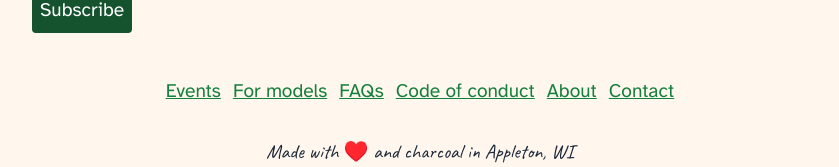
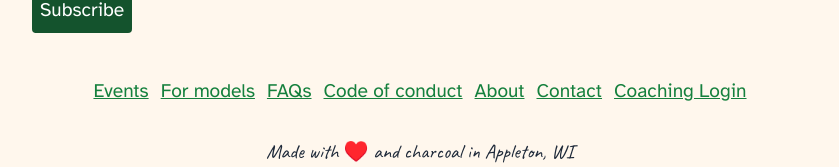
Before and after one commit to kmcgillivray/appletondrawingclub, a SvelteKit app: page / in a window 1280 px wide. Shown: the part 3276-3443 px from the top of the page, without its empty margins (220-1059 px from the left). Built offline with nearby package versions, Linux system fonts and the light colour scheme.

Commit message:
feat: add link to coaching portal to footer

```diff
--- a/src/routes/+layout.svelte
+++ b/src/routes/+layout.svelte
@@ -67,6 +67,7 @@
 			<li class="mb-2"><a href="/code-of-conduct" class="text-green-600 underline hover:text-green-700">Code of conduct</a></li>
 			<li class="mb-2"><a href="/about" class="text-green-600 underline hover:text-green-700">About</a></li>
 			<li class="mb-2"><a href="/contact" class="text-green-600 underline hover:text-green-700">Contact</a></li>
+			<li class="mb-2"><a href="https://billing.stripe.com/p/login/7sYbJ085t568aemg4pasg00" class="text-green-600 underline hover:text-green-700">Coaching Login</a></li>
 		</ul>
 	</nav>
 	<p class="text-xl font-caveat">Made with ♥️ and charcoal in Appleton, WI</p>
```
